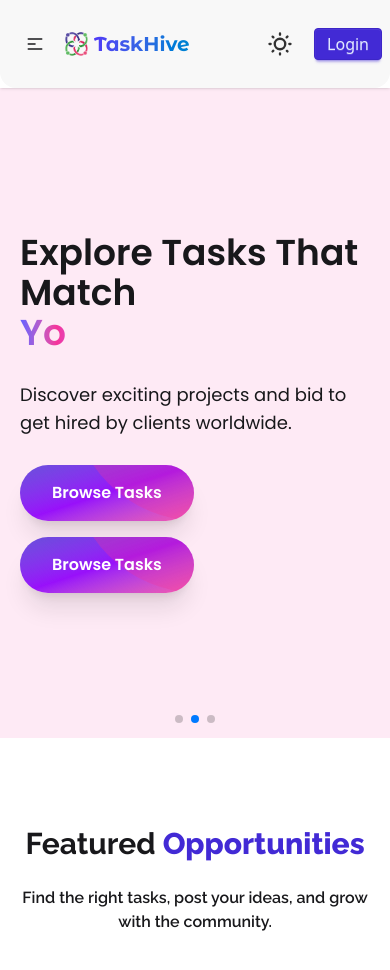
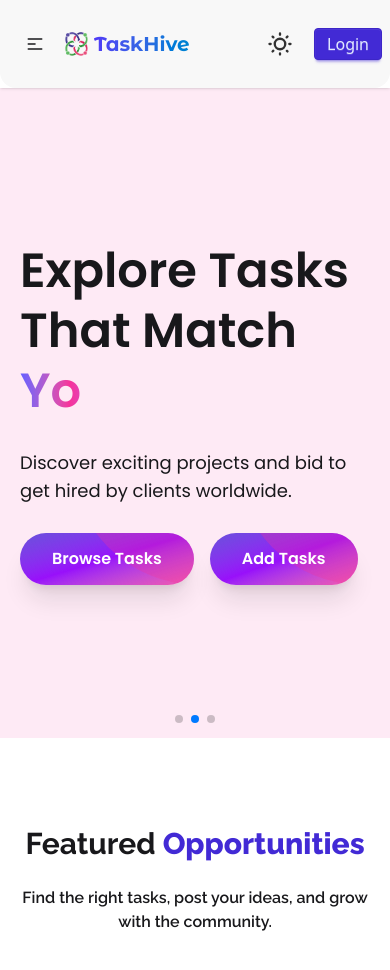
Before and after one commit to sahkil12/TaskHive-Project-client, a React (Vite) app: page / in a window 390 px wide. Shown: the top 970 px of the page. Built offline with nearby package versions, Linux system fonts and the light colour scheme; no server answers.

Commit message:
update banner section text and color styles

```diff
--- a/src/Components/ActionButton.jsx
+++ b/src/Components/ActionButton.jsx
@@ -1,26 +1,15 @@
 import { Link } from "react-router-dom";
 
-const ActionButton = ({ to }) => {
+const ActionButton = ({ to, children }) => {
      return (
-          // <Link
-          //      to={to}
-          //      className="relative inline-flex items-center justify-center px-8 py-4 rounded-full shadow-xl group hover:ring-1 hover:ring-purple-500"
-          // >
-          //      <span
-          //           className={`absolute inset-0 bg-gradient-to-br ${gradient}`}
-          //      ></span>
-          //      <span className="relative text-white md:text-lg font-semibold">
-          //           {children}
-          //      </span>
-          // </Link>
           <Link
                to={to}
-               className="relative inline-flex items-center justify-center p-4 px-8 md:px-10 py-4 overflow-hidden font-medium text-indigo-600 transition duration-300 ease-out rounded-full shadow-xl group hover:ring-1 hover:ring-purple-500"
+               className="relative inline-flex items-center justify-center p-2 px-8 md:px-8 py-3.5 overflow-hidden font-medium text-indigo-600 transition duration-300 ease-out rounded-full shadow-xl group hover:ring-1 hover:ring-purple-500"
           >
                <span className="absolute inset-0 w-full h-full bg-gradient-to-br from-primary/80 via-purple-600 to-secondary/80"></span>
                <span className="absolute bottom-0 right-0 block w-64 h-64 mb-32 mr-4 transition duration-500 origin-bottom-left transform rotate-45 translate-x-24 bg-pink-500 rounded-full opacity-30 group-hover:rotate-90 ease"></span>
-               <span className="relative text-white md:text-lg font-semibold ">
-                    Browse Tasks
+               <span className="relative text-white md:text-base font-semibold ">
+                    {children}
                </span>
           </Link>
      );
--- a/src/Components/Banner.jsx
+++ b/src/Components/Banner.jsx
@@ -35,13 +35,8 @@ const bannerSliders = [
 ]
 
 const Banner = () => {
-  // const slideVariants = {
-  //   hidden: { opacity: 0, y: 60 },
-  //   show: { opacity: 1, y: 0 },
-  // };
-
   return (
-    <div className="w-full h-[650px] lg:h-[860px] pop">
+    <div className="w-full h-[650px] lg:h-[calc(100vh-90px)] pop">
       <Swiper
         spaceBetween={30}
         pagination={{ clickable: true }}
--- a/src/Components/BannerSlide.jsx
+++ b/src/Components/BannerSlide.jsx
@@ -3,7 +3,6 @@ import { motion } from 'framer-motion';
 import { Typewriter } from 'react-simple-typewriter';
 
 const BannerSlide = ({ slide }) => {
-     console.log(slide);
      const slideVariants = {
           hidden: { opacity: 0, y: 60 },
           show: { opacity: 1, y: 0 },
@@ -19,7 +18,7 @@ const BannerSlide = ({ slide }) => {
                          transition={{ duration: 0.9 }}
                          className="space-y-7 py-5"
                     >
-                         <h2 className="text-4xl md:text-6xl/snug xl:text-7xl/snug font-semibold ">
+                         <h2 className="text-5xl/tight md:text-6xl/snug xl:text-7xl/snug  font-semibold ">
                               {slide.title} <br />
                               <span className="bg-gradient-to-r from-indigo-500 via-pink-500 to-purple-500 bg-clip-text text-transparent">
                                    <Typewriter
```
